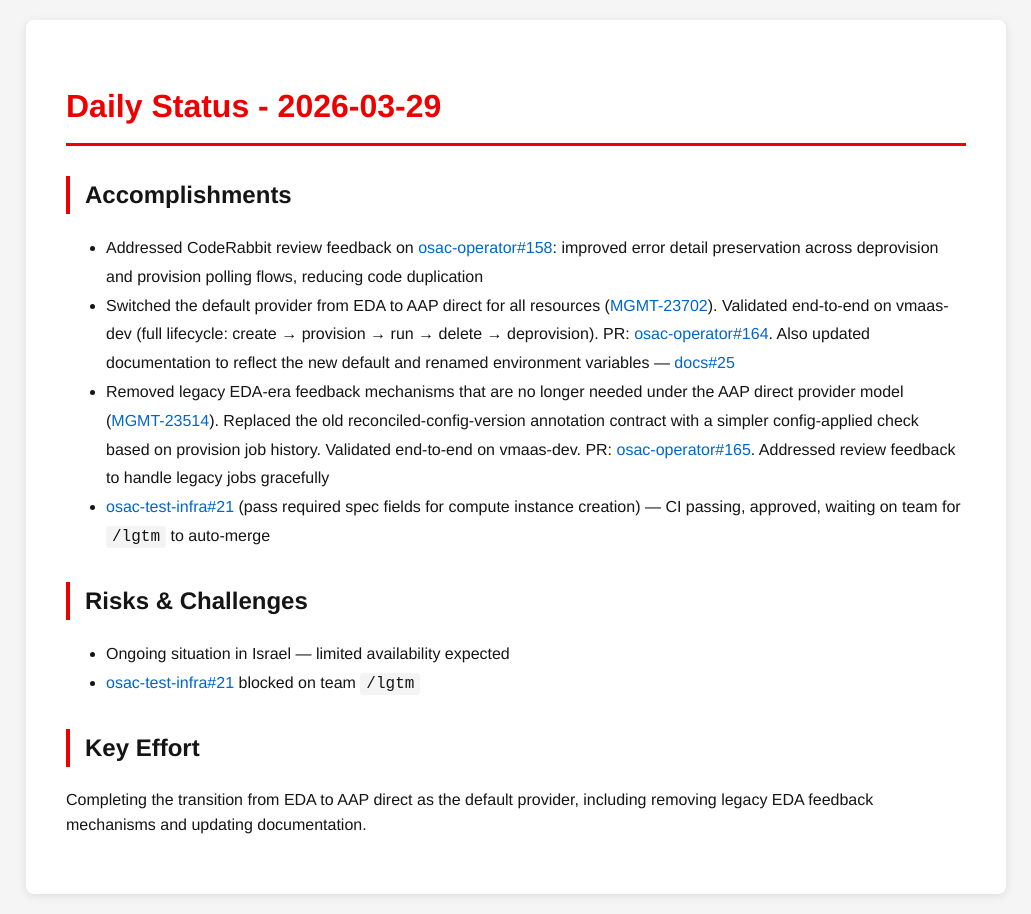
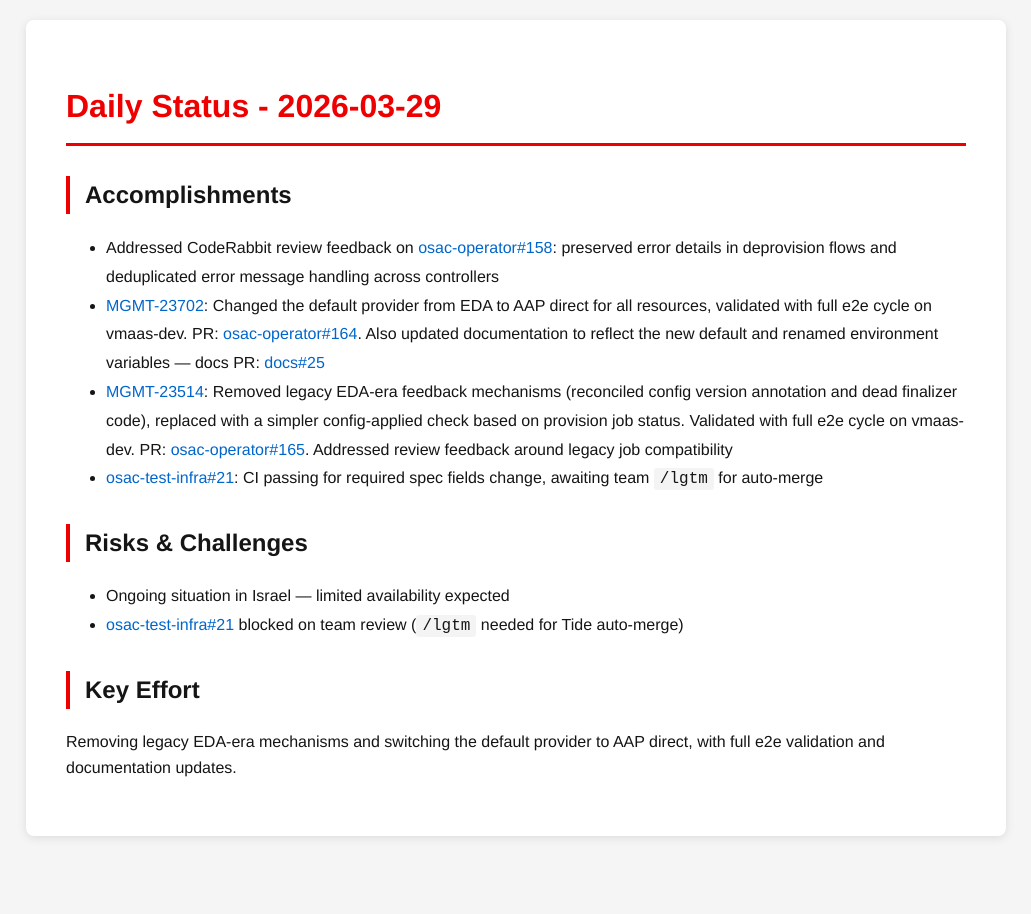
Before and after one commit to tzvatot/daily-status, a Jekyll site: the page built from 2026-03-29.md, in a window 1280 px wide. Shown: the whole page, without its empty margins (124-1155 px from the left). Built offline with Jekyll 4.4.1, drawn with Linux system fonts in a browser that asks for light colours.

Commit message:
Daily status update - 2026-03-29

```diff
--- a/2026-03-29.md
+++ b/2026-03-29.md
@@ -7,14 +7,14 @@
 # Daily Status - 2026-03-29
 
 ## Accomplishments
-- Addressed CodeRabbit review feedback on [osac-operator#158](https://github.com/osac-project/osac-operator/pull/158): improved error detail preservation across deprovision and provision polling flows, reducing code duplication
-- Switched the default provider from EDA to AAP direct for all resources ([MGMT-23702](https://issues.redhat.com/browse/MGMT-23702)). Validated end-to-end on vmaas-dev (full lifecycle: create → provision → run → delete → deprovision). PR: [osac-operator#164](https://github.com/osac-project/osac-operator/pull/164). Also updated documentation to reflect the new default and renamed environment variables — [docs#25](https://github.com/osac-project/docs/pull/25)
-- Removed legacy EDA-era feedback mechanisms that are no longer needed under the AAP direct provider model ([MGMT-23514](https://issues.redhat.com/browse/MGMT-23514)). Replaced the old reconciled-config-version annotation contract with a simpler config-applied check based on provision job history. Validated end-to-end on vmaas-dev. PR: [osac-operator#165](https://github.com/osac-project/osac-operator/pull/165). Addressed review feedback to handle legacy jobs gracefully
-- [osac-test-infra#21](https://github.com/osac-project/osac-test-infra/pull/21) (pass required spec fields for compute instance creation) — CI passing, approved, waiting on team for `/lgtm` to auto-merge
+- Addressed CodeRabbit review feedback on [osac-operator#158](https://github.com/osac-project/osac-operator/pull/158): preserved error details in deprovision flows and deduplicated error message handling across controllers
+- [MGMT-23702](https://issues.redhat.com/browse/MGMT-23702): Changed the default provider from EDA to AAP direct for all resources, validated with full e2e cycle on vmaas-dev. PR: [osac-operator#164](https://github.com/osac-project/osac-operator/pull/164). Also updated documentation to reflect the new default and renamed environment variables — docs PR: [docs#25](https://github.com/osac-project/docs/pull/25)
+- [MGMT-23514](https://issues.redhat.com/browse/MGMT-23514): Removed legacy EDA-era feedback mechanisms (reconciled config version annotation and dead finalizer code), replaced with a simpler config-applied check based on provision job status. Validated with full e2e cycle on vmaas-dev. PR: [osac-operator#165](https://github.com/osac-project/osac-operator/pull/165). Addressed review feedback around legacy job compatibility
+- [osac-test-infra#21](https://github.com/osac-project/osac-test-infra/pull/21): CI passing for required spec fields change, awaiting team `/lgtm` for auto-merge
 
 ## Risks & Challenges
 - Ongoing situation in Israel — limited availability expected
-- [osac-test-infra#21](https://github.com/osac-project/osac-test-infra/pull/21) blocked on team `/lgtm`
+- [osac-test-infra#21](https://github.com/osac-project/osac-test-infra/pull/21) blocked on team review (`/lgtm` needed for Tide auto-merge)
 
 ## Key Effort
-Completing the transition from EDA to AAP direct as the default provider, including removing legacy EDA feedback mechanisms and updating documentation.
+Removing legacy EDA-era mechanisms and switching the default provider to AAP direct, with full e2e validation and documentation updates.
```
